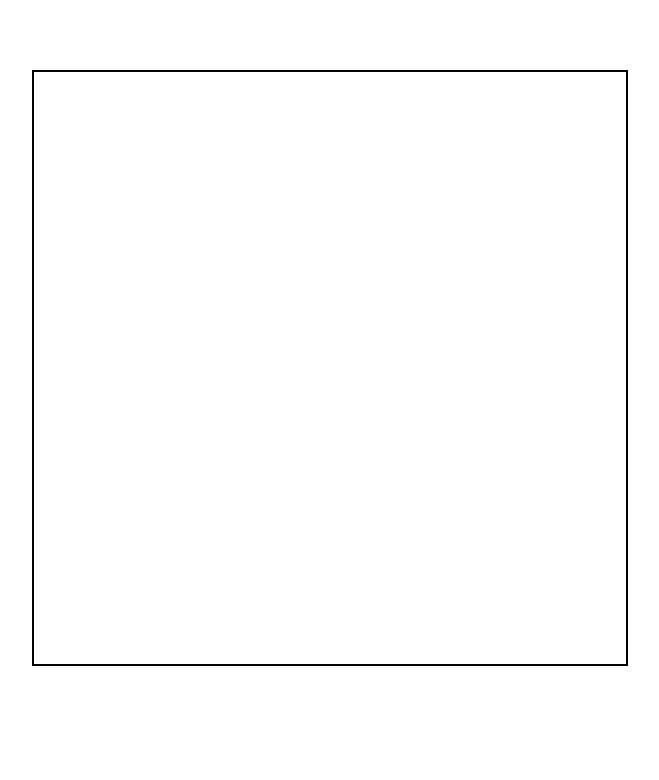
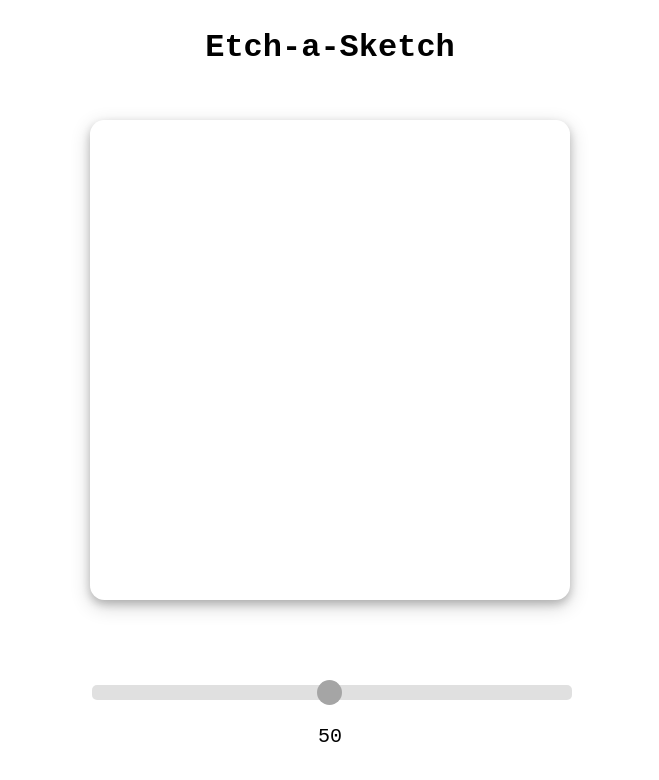
Before and after one commit to AbhiIfYouMust/Etch-a-Sketch, a plain HTML site: page index.html in a window 1280 px wide. Shown: the whole page, without its empty margins (310-969 px from the left). Drawn offline with Linux system fonts and the light colour scheme.

Commit message:
Added slider and fixed CSS

```diff
--- a/index.html
+++ b/index.html
@@ -10,12 +10,16 @@
 </head>
 <body>
 
+    <h1>Etch-a-Sketch</h1>
+
     <div id="container">
-
     </div>
 
 
-
+    <div class="slidecontainer">
+        <input type="range" min="1" max="100" value="50" class="slider" id="myRange">
+        <p>Adjust the slider to set grid size.</p>
+    </div>
 
 <script src="script.js"></script>
 </body>
--- a/script.js
+++ b/script.js
@@ -18,7 +18,17 @@ function CreateGrid(dimension) {
     }
 }
 
-CreateGrid(16);
+CreateGrid(50);
+
+let slider = document.getElementById("myRange");
+let output = document.getElementById("demo");
+// Display the default slider value
+document.querySelector("p").textContent = slider.value;
+
+// Update the current slider value
+slider.oninput = function() {
+  document.querySelector("p").innerHTML = this.value;
+}
 
 
 const TileList = document.querySelectorAll(".tile");
--- a/style.css
+++ b/style.css
@@ -1,30 +1,61 @@
 body {
     display: flex;
-    justify-content: center;
-    height: 90vh;
+    justify-content: space-between;
+    align-items: center;
+    height: 95vh;
+    flex-direction: column;
+    font-family: 'Courier New', Courier, monospace;
+}
+
+.slidecontainer {
+    margin-top: 50px;
+    width: 480px;
+}
+
+.slider {
+    -webkit-appearance: none;
+    width: 100%;
+    height: 15px;
+    border-radius: 5px;
+    background: #d3d3d3;
+    outline: none;
+    opacity: 0.7;
+    -webkit-transition: .2s;
+    transition: opacity .2s;
+}
+
+.slider::-webkit-slider-thumb {
+-webkit-appearance: none;
+appearance: none;
+width: 25px;
+height: 25px;
+border-radius: 50%;
+background: grey;
+cursor: pointer;
+}
+
+p {
+    text-align: center;
+    font-size: 20px;
 }
 
 #container {
-    border: 2px solid black;
 
-    height: 592px;
-    width: 592px;
+    height: 480px;
+    width: 480px;
 
-    align-self: center;
+    border-radius: 3%;
+    box-shadow: 0 4px 8px 0 rgba(0, 0, 0, 0.2), 0 6px 20px 0 rgba(0, 0, 0, 0.19);
 
     display: flex;
     flex-direction: column;
     flex: 0 0 auto;
 }
- /* tile size 37px*/
 
 #container .row {
     border: 0;
-    border-bottom: 0;
-    border-left: 0;
-    border-right: 0;
 
-    height: 37px;
+    height: 30px;
 
     display: flex;
     flex-direction: row;
@@ -33,11 +64,8 @@ body {
 
 .row .tile {
     border: 0;
-    border-top: 0;
-    border-bottom: 0;
-    border-left: 0;
 
-    width: 37px;
+    width: 30px;
 
     flex: 1 1 auto;
 }
```
